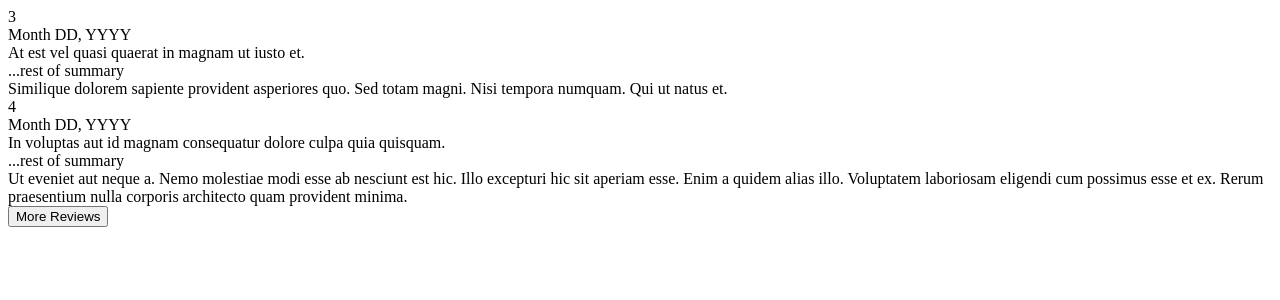
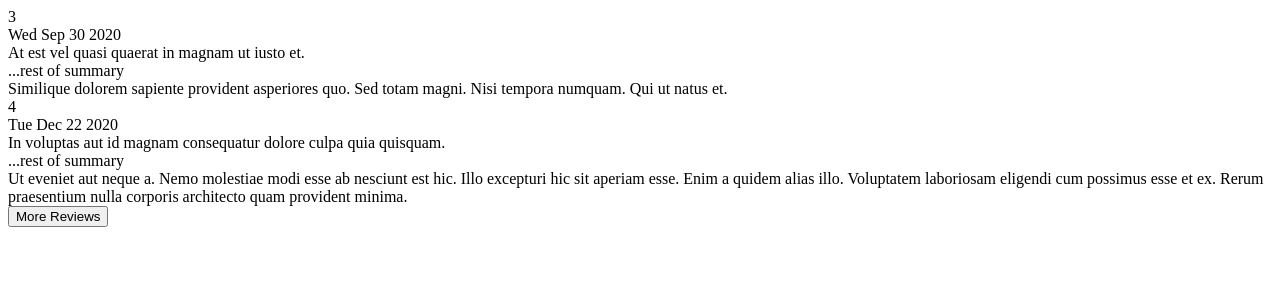
Before and after one commit to fec1-dijkstra/fec, a React app: page / in a window 1280 px wide. Shown: the top 300 px of the page. Built offline with nearby package versions, Linux system fonts and the light colour scheme.

Commit message:
implements accurate timestamps on review tiles

```diff
--- a/client/src/components/ReviewTile/ReviewTile.jsx
+++ b/client/src/components/ReviewTile/ReviewTile.jsx
@@ -10,32 +10,35 @@ class ReviewTile extends React.Component {
 
   moreReviews(event) {
     event.preventDefault();
-    debugger;
     const count = this.state.total;
     this.setState({ total: count + 2 });
   }
 
   render() {
     // console.log(this.state);
+    const totalReviews = this.state.reviews.length;
     const toRender = this.state.reviews.slice(0, this.state.total).map((review) => (
       <div className="review-tile" key={review.name}>
         <div className="star-rating">{review.rating}</div>
-        <div className="date">Month DD, YYYY</div>
+        <div className="date">{new Date(review.date).toString().substring(0, 15)}</div>
         <div className="username">{review.name}</div>
         <div className="summary">{review.summary}</div>
         <div className="summary-ext">...rest of summary</div>
         <div className="review-body">{review.body}</div>
       </div>
     ));
+    if (totalReviews > this.state.total) {
       return (
         <div className="reviews">
-        {toRender}{' '}
+          {toRender}
           <button type="submit" id="more-reviews" onClick={this.moreReviews}>
             More Reviews
           </button>
         </div>
       );
     }
+    return <div className="reviews">{toRender}</div>;
+  }
 }
 
 export default ReviewTile;
```
Lines whose indentation alone changed are shown as unchanged.
